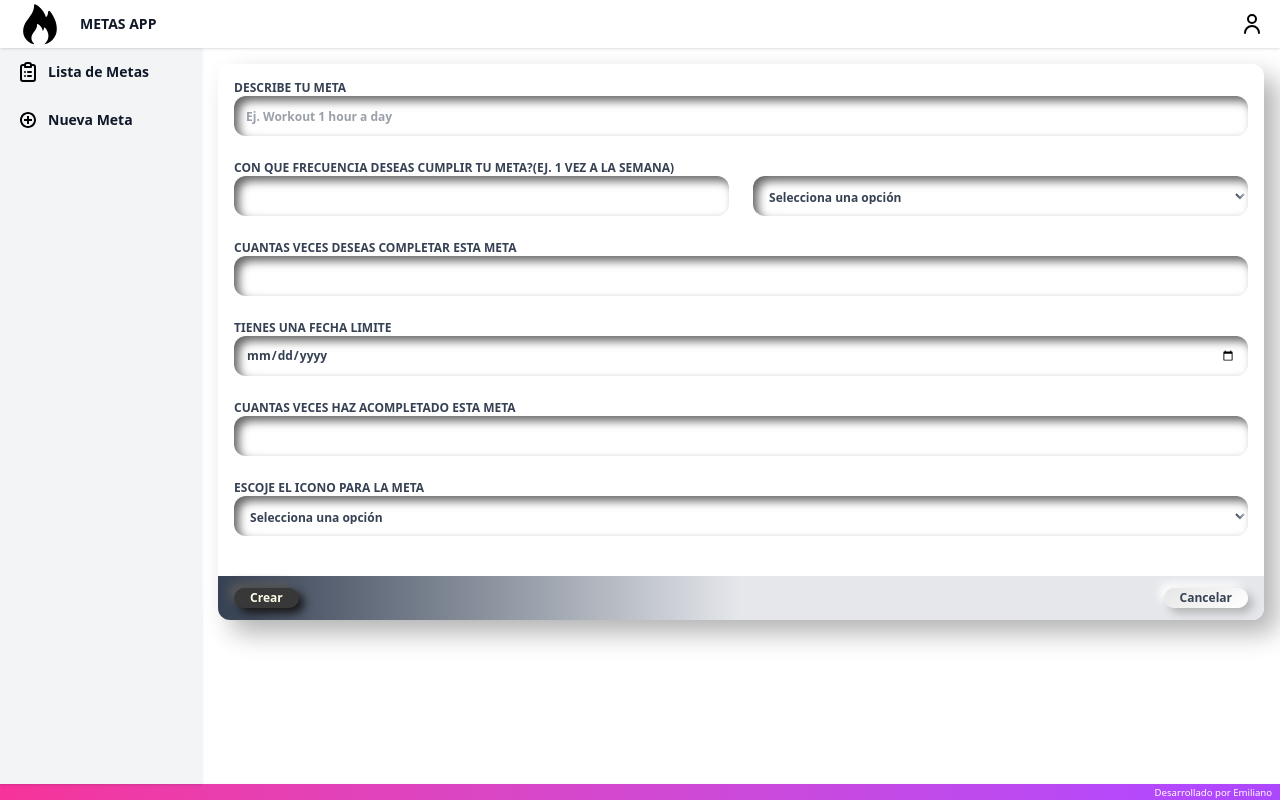
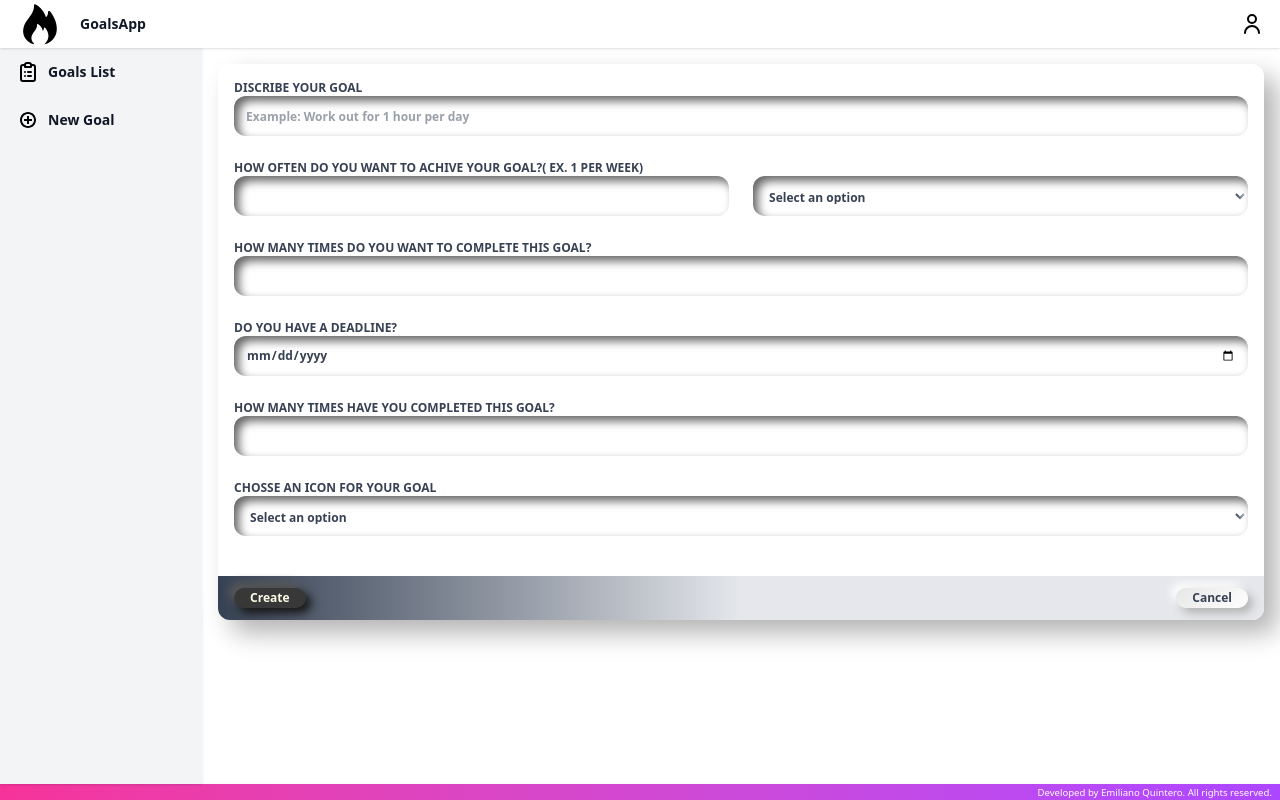
Before and after one commit to emilianoquintero/metas-app, a React (Vite) app: page /nueva in a window 1280 px wide. Built offline with nearby package versions, Linux system fonts and the light colour scheme.

Commit message:
App lista sin uso de base de datos

```diff
--- a/index.html
+++ b/index.html
@@ -5,7 +5,7 @@
     <link rel="icon" type="image/svg+xml" href="/vite.svg" />
     <link href="/src/index.css" rel="stylesheet">
     <meta name="viewport" content="width=device-width, initial-scale=1.0" />
-    <title>Vite + React</title>
+    <title>GoalsApp</title>
   </head>
   <body>
     <div id="root"></div>
--- a/public/meta.json
+++ b/public/meta.json
@@ -1,10 +1,10 @@
 
     {
-        "id": "2",
-        "detalles": "BACKEND",
+        "id": "1",
+        "detalles": "This new goal replaced the first example because there is no connection to the database.",
         "periodo": "year",
         "eventos": 6,
-        "icono": "📗",
+        "icono": "✈️",
         "meta": 12,
         "plazo": "'2030-01-01'",
         "completado": 0
--- a/public/metas.json
+++ b/public/metas.json
@@ -1,8 +1,8 @@
 [
     {
         "id": "1",
-        "detalles": "This is an Example of a goal",
-        "periodo": "dia",
+        "detalles": "This is the first example of a goal",
+        "periodo": "Week",
         "eventos": 1,
         "icono": "🏃",
         "meta": 100,
@@ -11,22 +11,22 @@
     },
     {
         "id": "2",
-        "detalles": "Read 2 Books",
-        "periodo": "year",
-        "eventos": 6,
+        "detalles": "Read 1 Book",
+        "periodo": "Year",
+        "eventos": 1,
         "icono": "📗",
-        "meta": 12,
+        "meta": 1,
         "plazo": "'2030-01-01'",
-        "completado": 0
+        "completado": 1
     },
     {
         "id": "3",
-        "detalles": "alv",
-        "periodo": "year",
-        "eventos": 6,
-        "icono": "📗",
-        "meta": 12,
+        "detalles": "Run for 30 minuts per day",
+        "periodo": "Day",
+        "eventos": 1,
+        "icono": "🏃",
+        "meta": 333,
         "plazo": "'2030-01-01'",
-        "completado": 0
+        "completado": 33
     }
 ]
--- a/src/components/lista/Meta.jsx
+++ b/src/components/lista/Meta.jsx
@@ -14,13 +14,13 @@ function Meta({id, detalles, periodo, eventos, icono, meta, plazo, completado })
             </div>
             <div className='flex items-center'>
                 <div className='relative m-2 mx-5'>
-                    <p className='text-center'>{completado} de {meta}</p>
+                    <p className='text-center'>{completado} of {meta}</p>
                     <div className={estilos.barra1}>
                         <div style={{ width: `${Math.round((completado/meta)*100)}%`}}
                         className={estilos.barra2}></div>
                     </div>
                 </div>
-                <button className='boton boton--gris'>Completado</button>
+                <button className='boton boton--gris'>Complete</button>
             </div>
         </Link>
     )
--- a/src/components/nueva/Detalles.jsx
+++ b/src/components/nueva/Detalles.jsx
@@ -68,16 +68,16 @@ function Detalle() {
         navegar('/lista');
     };
 
-    const opcionesDeFrecuencia = ['Dia', 'Semana', 'Mes', 'Ano'];
+    const opcionesDeFrecuencia = ['Day', 'Week', 'Mont', 'Year'];
     const opcionesDeIconos = ['✈️', '📗', '🏃', '🏋️‍♀️','💻'];
 
     return (
         <div className="tarjeta">
             <form className="p-4">
                 <label className="label">
-                    Describe tu meta
+                    Discribe your Goal
                     <input
-                        placeholder="Ej. Workout 1 hour a day"
+                        placeholder="Example: Work out for 1 hour per day"
                         className="input"
                         value={detalles}
                         onChange={e => onChange(e, 'detalles')}>
@@ -85,7 +85,7 @@ function Detalle() {
                 </label>
 
                 <label className="label">
-                    Con que frecuencia deseas cumplir tu meta?<span>(ej. 1 vez a la semana)</span>
+                    How often do you want to achive your goal?<span>( Ex. 1 per Week)</span>
                     <div className="flex mb-6">
                     <input
                         type="number"
@@ -95,27 +95,27 @@ function Detalle() {
 
                     </input>
                     <select className="input" value={periodo} onChange={e => onChange(e, 'periodo')}>
-                        <option value="" disabled>Selecciona una opción</option>
+                        <option value="" disabled>Select an option</option>
                         {opcionesDeFrecuencia.map(opcion => <option key={opcion} value={opcion}>{opcion}</option>)}
                     </select>
                     </div>
                 </label>
                 <label className="label">
-                    Cuantas veces deseas completar esta meta
+                    How many times do you want to complete this goal?
                     <input type="number" className="input" value={meta} onChange={e => onChange(e, 'meta')}></input>
                 </label>
                 <label className="label">
-                    Tienes una fecha limite
+                    Do you have a deadline?
                     <input type="date" className="input" value={plazo} onChange={e => onChange(e, 'plazo')}></input>
                 </label>
                 <label className="label">
-                    Cuantas veces haz acompletado esta meta
+                    How many times have you completed this goal?
                     <input type="number" className="input" value={completado} onChange={e => onChange(e, 'completado')}></input>
                 </label>
                 <label className="label">
-                    Escoje el icono para la meta
+                    Chosse an Icon for your goal
                     <select className="input" value={icono} onChange={e => onChange(e, 'icono')}>
-                        <option value="" disabled>Selecciona una opción</option>
+                        <option value="" disabled>Select an option</option>
                         {opcionesDeIconos.map(opcion =>
                         <option key={opcion} value={opcion}>{opcion}</option>)}
                     </select>
@@ -125,19 +125,19 @@ function Detalle() {
                 {!id && <button
                     className='boton boton--negro'
                     onClick={crear}
-                    >Crear</button> }
+                    >Create</button> }
                 {id && <button
                     className='boton boton--gris'
                     onClick={actualizar}
-                    >Actualizar</button> }
+                    >Update</button> }
                 {id && <button
                     className='boton boton--rojo'
                     onClick={borrar}
-                    >Borrar</button> }
+                    >Delete</button> }
                 <button
                     className='boton boton--gris'
                     onClick={cancelar}
-                    >Cancelar</button>
+                    >Cancel</button>
             </div>
         </div>
     )
--- a/src/components/share/Encabezado.jsx
+++ b/src/components/share/Encabezado.jsx
@@ -10,7 +10,7 @@ function Encabezado() {
         <div className={estilos.contenedor}>
           <Vinculo
                 to='/'
-                texto='METAS APP'>
+                texto='GoalsApp'>
                 <img src={Logo} className={estilos.logo}></img>
           </Vinculo>
         </div>
--- a/src/components/share/Pie.jsx
+++ b/src/components/share/Pie.jsx
@@ -4,7 +4,7 @@ function Pie() {
 
     return (
       <footer className={estilos.pie}>
-        <small>Desarrollado por Emiliano</small>
+        <small>Developed by Emiliano Quintero. All rights reserved.</small>
       </footer>
     )
   }
--- a/src/components/share/Principal.jsx
+++ b/src/components/share/Principal.jsx
@@ -11,12 +11,12 @@ function Principal({children}) {
             <aside className={estilos.aside}>
                 <Vinculo
                 to='/lista'
-                texto='Lista de Metas'>
+                texto='Goals List'>
                     <img src={lista} className={estilos.icono}></img>
                 </Vinculo>
                 <Vinculo
                 to='/nueva'
-                texto='Nueva Meta'>
+                texto='New Goal'>
                     <img src={nueva} className={estilos.icono}></img>
                 </Vinculo>
             </aside>
```
